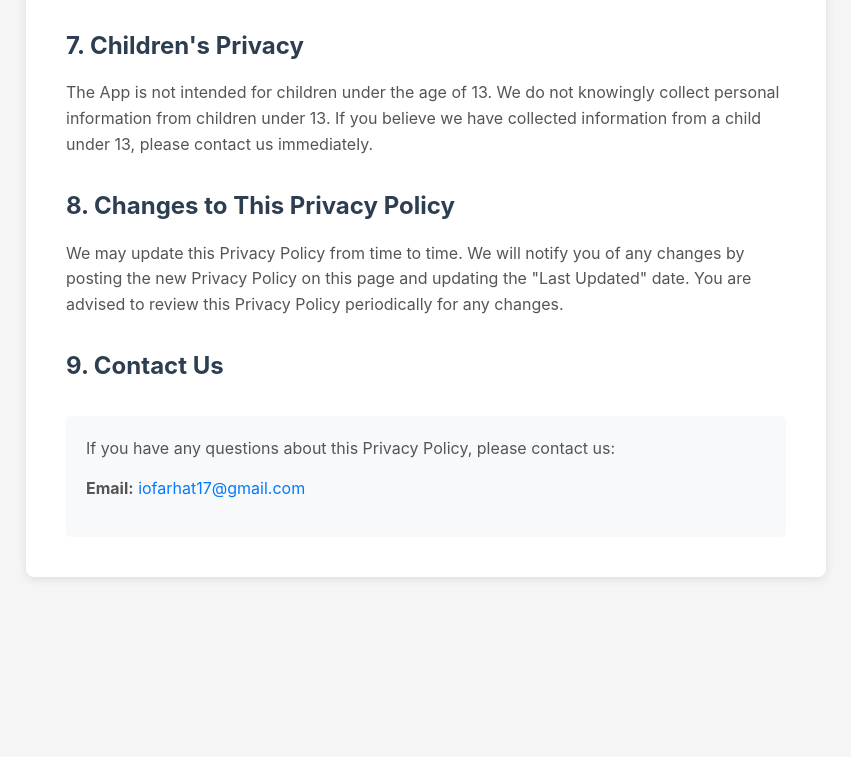
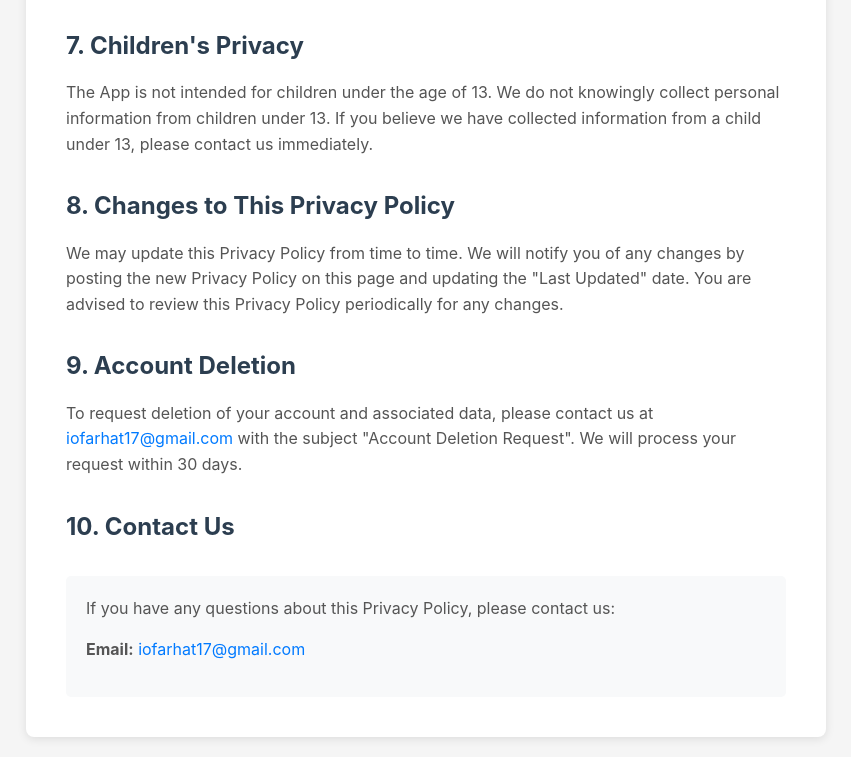
Before and after one commit to iofarhat/binaytech-privacy, a plain HTML site: page index.html in a window 1280 px wide. Shown: the part 2003-2760 px from the top of the page, without its empty margins (214-1065 px from the left). Before the commit the page ends 2600 px from the top, so only its background shows below. Drawn offline with Linux system fonts and the light colour scheme.

Commit message:
Added account deletion section to privacy policy
Added section for account deletion request process.

```diff
--- a/index.html
+++ b/index.html
@@ -149,7 +149,14 @@
             We may update this Privacy Policy from time to time. We will notify you of any changes by posting the new Privacy Policy on this page and updating the "Last Updated" date. You are advised to review this Privacy Policy periodically for any changes.
         </p>
 
-        <h2>9. Contact Us</h2>
+       <h2>9. Account Deletion</h2>
+       <p>
+         To request deletion of your account and associated data, please contact us at
+         <a href="mailto:iofarhat17@gmail.com">iofarhat17@gmail.com</a> with the subject
+         "Account Deletion Request". We will process your request within 30 days.
+       </p>
+
+        <h2>10. Contact Us</h2>
         <div class="contact">
             <p>If you have any questions about this Privacy Policy, please contact us:</p>
             <p>
```
